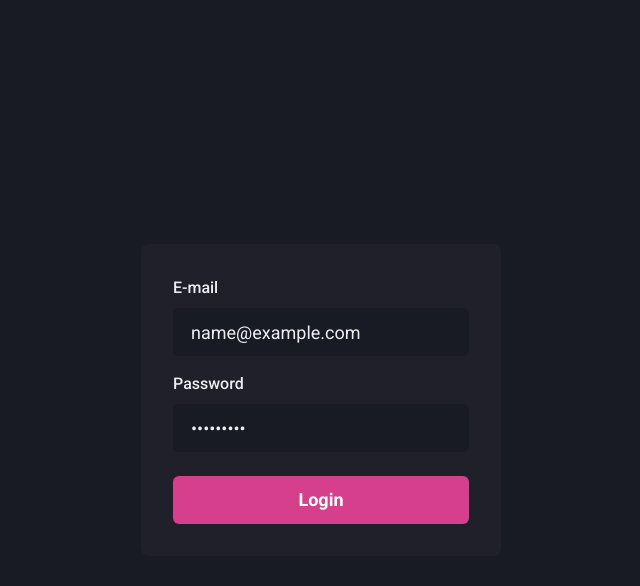
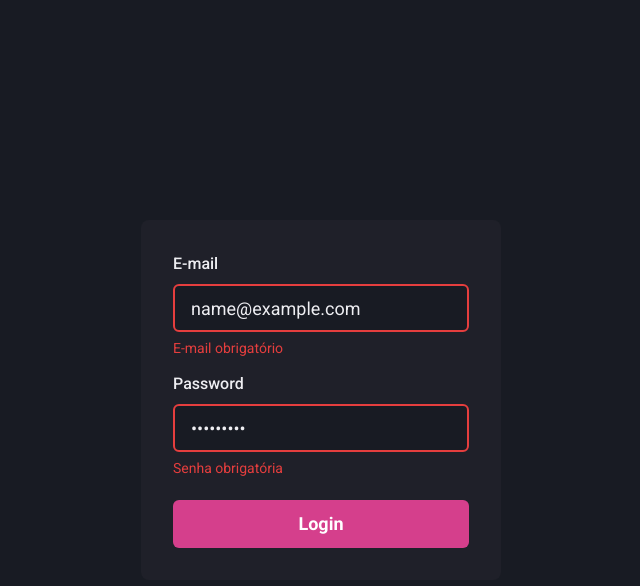
Before and after one commit to dunseen/chakra-ui, a Next.js app: page / in a window 1280 px wide. Both pictures are taken after typing "name@example.com", "Sample123" into the empty fields and a click on the button "Login". Shown: the top 586 px of the page, without its empty margins (319-959 px from the left). Built offline with nearby package versions, Linux system fonts and the light colour scheme.

Commit message:
feature: form validation with yup

```diff
--- a/package.json
+++ b/package.json
@@ -13,6 +13,7 @@
     "@chakra-ui/react": "^1.6.5",
     "@emotion/react": "^11.4.0",
     "@emotion/styled": "^11.3.0",
+    "@hookform/resolvers": "^2.7.1",
     "apexcharts": "^3.27.3",
     "framer-motion": "^4.1.17",
     "next": "11.0.1",
@@ -20,7 +21,8 @@
     "react-apexcharts": "^1.3.9",
     "react-dom": "17.0.2",
     "react-hook-form": "^7.12.2",
-    "react-icons": "^4.2.0"
+    "react-icons": "^4.2.0",
+    "yup": "^0.32.9"
   },
   "devDependencies": {
     "@types/node": "^16.4.1",
--- a/src/components/Form/Input.tsx
+++ b/src/components/Form/Input.tsx
@@ -1,18 +1,21 @@
 import {
   FormControl,
+  FormErrorMessage,
   FormLabel,
   Input as ChakraInput,
   InputProps as ChakraInputProps,
 } from "@chakra-ui/react";
 
+import { FieldError } from "react-hook-form";
 interface InputProps extends ChakraInputProps {
   name: string;
   label?: string;
+  error?: FieldError;
 }
 
-export function Input({ name, label, ...rest }: InputProps) {
+export function Input({ error = null, name, label, ...rest }: InputProps) {
   return (
-    <FormControl>
+    <FormControl isInvalid={!!error}>
       {!!label && <FormLabel htmlFor={name}>{label}</FormLabel>}
       <ChakraInput
         name={name}
@@ -26,6 +29,8 @@
         size="lg"
         {...rest}
       />
+
+      {!!error && <FormErrorMessage>{error.message}</FormErrorMessage>}
     </FormControl>
   );
 }
--- a/src/pages/index.tsx
+++ b/src/pages/index.tsx
@@ -1,5 +1,7 @@
 import { Button, Flex, Stack } from "@chakra-ui/react";
 import { Input } from "../components/Form/Input";
+import * as yup from "yup";
+import { yupResolver } from "@hookform/resolvers/yup";
 
 import { SubmitHandler, useForm } from "react-hook-form";
 
@@ -8,9 +10,18 @@
   password: string;
 };
 
+const signInFormSchema = yup.object().shape({
+  email: yup.string().required("E-mail obrigatório").email("E-mail inválido"),
+  password: yup.string().required("Senha obrigatória"),
+});
+
 export default function Home() {
-  const { register, handleSubmit, formState } = useForm();
+  const { register, handleSubmit, formState } = useForm({
+    resolver: yupResolver(signInFormSchema),
+  });
 
+  const { errors } = formState;
+  console.log(errors);
   const handleSignIn: SubmitHandler<SignInFormData> = async (formData) => {
     await new Promise((resolve) => setTimeout(resolve, 2000));
     console.log(formData);
@@ -33,12 +44,14 @@
             name="email"
             type="email"
             label="E-mail"
+            error={errors.email}
             {...register("email")}
           />
           <Input
             name="password"
             type="password"
             label="Password"
+            error={errors.password}
             {...register("password")}
           />
         </Stack>
```
Also changed, not shown: 1 other file (tests, documents, lock files or other folders).
